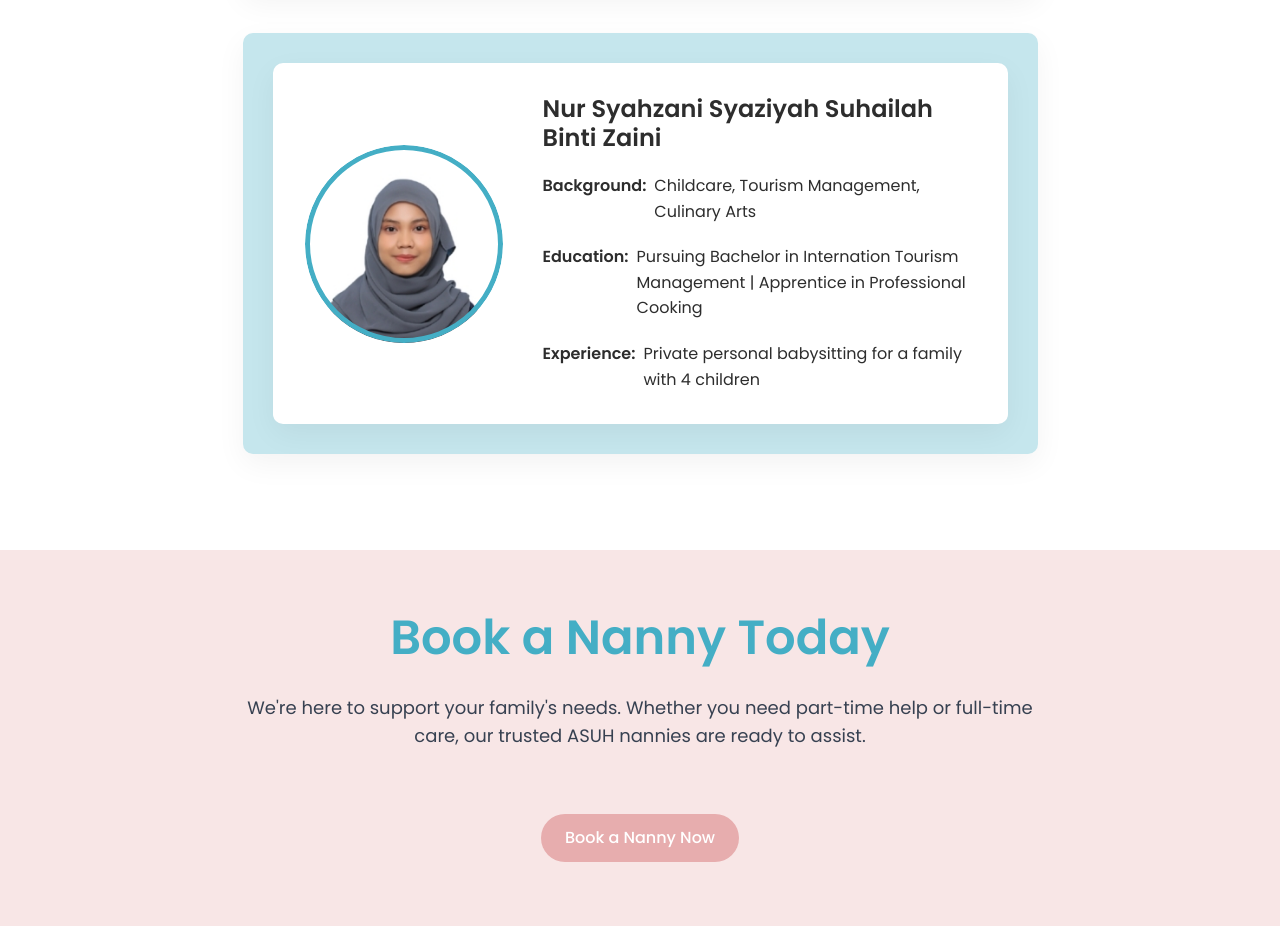
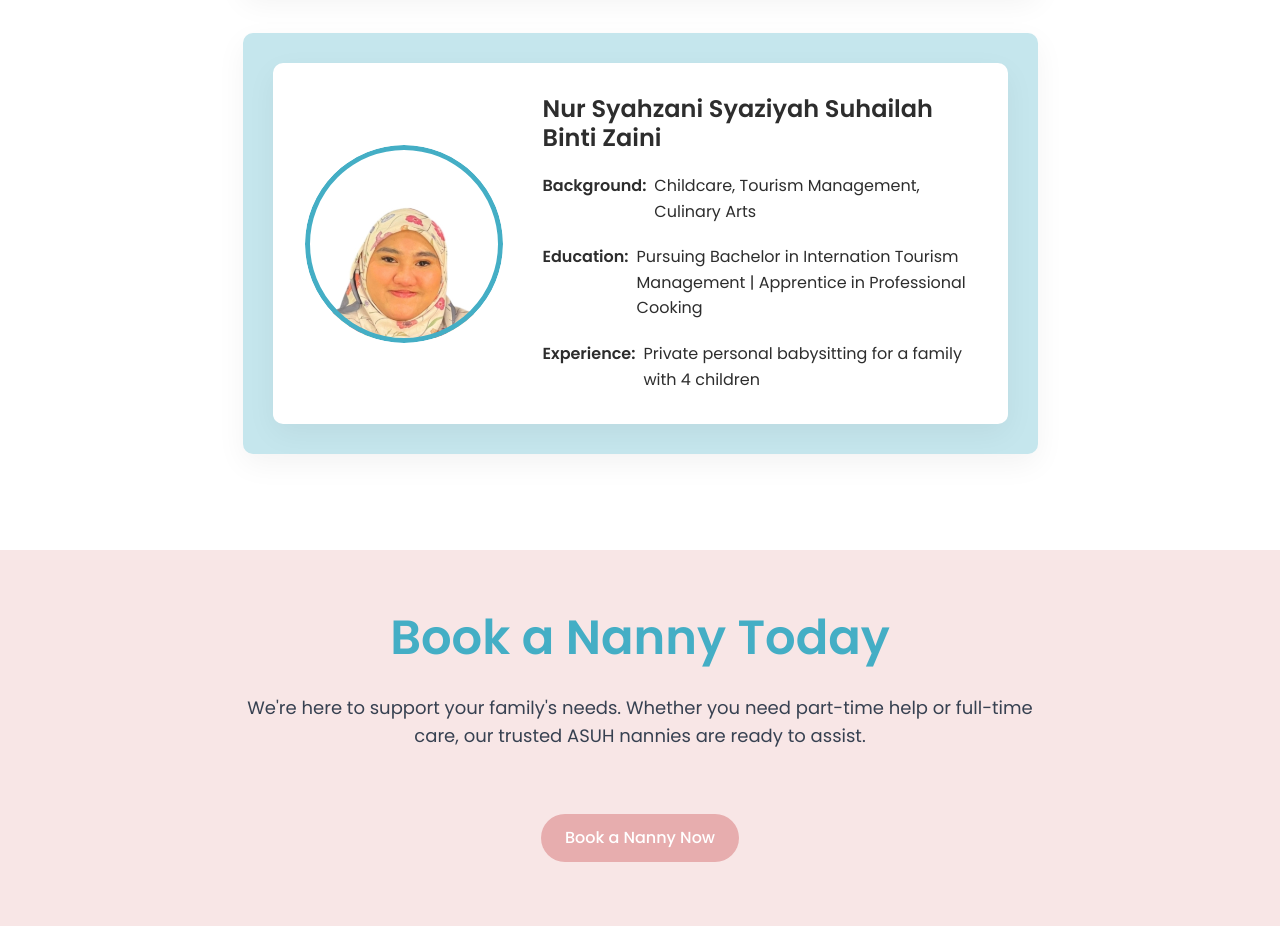
Before and after one commit to Hype580/asuhonthemove, a Next.js app: page /nannies in a window 1280 px wide. Shown: the part 5680-6606 px from the top of the page. Built offline with nearby package versions, Linux system fonts and the light colour scheme.

Commit message:
Change Nanny Image

```diff
--- a/src/components/nannies/NannyList.tsx
+++ b/src/components/nannies/NannyList.tsx
@@ -235,7 +235,7 @@ const nannies = [
   },
   {
     name: 'Nur Syahzani Syaziyah Suhailah Binti Zaini',
-    image: '/nanny8.jpg',
+    image: '/Zaini.jpg',
     background: {
       label: 'Background',
       items: ['Childcare', 'Tourism Management', 'Culinary Arts']
```
